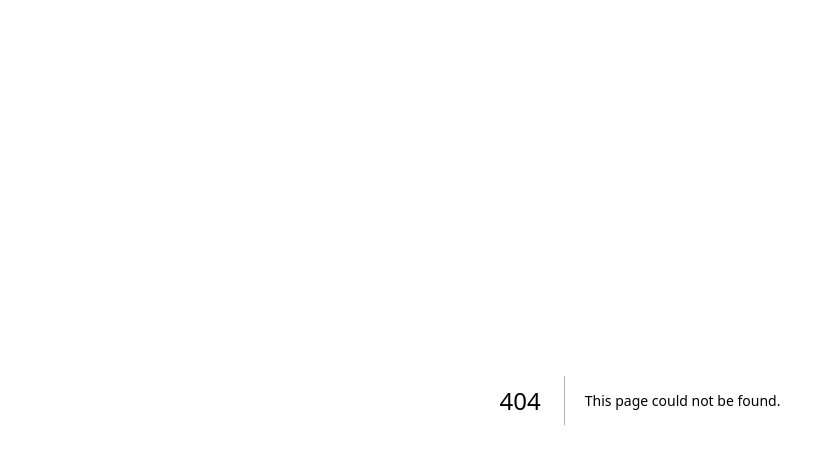
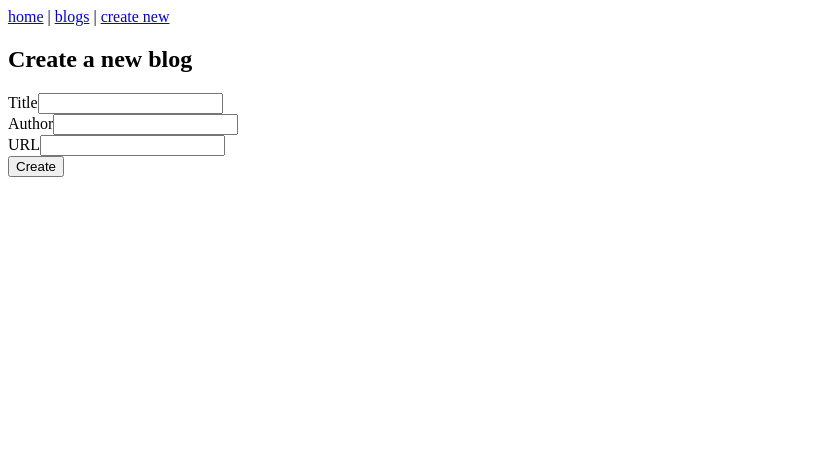
Before and after one commit to umidrza/fs-nextjs-blogs, a Next.js app: page /blogs/new in a window 1280 px wide. Before the commit this address had no page. Shown: the top 464 px of the page, without its empty margins (0-835 px from the left). Built offline with nearby package versions, Linux system fonts and the light colour scheme.

Commit message:
add blogs

```diff
--- /dev/null
+++ b/app/actions/blogs.ts
@@ -0,0 +1,15 @@
+"use server"
+
+import { redirect } from "next/navigation"
+import { addBlog } from "../services/blogs"
+import { revalidatePath } from "next/cache"
+
+export const createBlog = async (formData: FormData) => {
+    const title = formData.get("title") as string
+    const author = formData.get("author") as string
+    const url = formData.get("url") as string
+    await addBlog(title, author, url)
+
+    revalidatePath("/blogs")
+    redirect("/blogs")
+}
--- /dev/null
+++ b/app/blogs/new/page.tsx
@@ -0,0 +1,32 @@
+import { createBlog } from "../../actions/blogs"
+
+const NewBlog = () => {
+  return (
+    <div>
+      <h2>Create a new blog</h2>
+      <form action={createBlog}>
+        <div>
+          <label>
+            Title
+            <input type="text" name="title" required />
+          </label>
+        </div>
+        <div>
+          <label>
+            Author
+            <input type="text" name="author" required />
+          </label>
+        </div>
+        <div>
+          <label>
+            URL
+            <input type="url" name="url" required />
+          </label>
+        </div>
+        <button type="submit">Create</button>
+      </form>
+    </div>
+  )
+}
+
+export default NewBlog
--- a/app/layout.tsx
+++ b/app/layout.tsx
@@ -1,33 +1,22 @@
-import type { Metadata } from "next";
-import { Geist, Geist_Mono } from "next/font/google";
-import "./globals.css";
-
-const geistSans = Geist({
-  variable: "--font-geist-sans",
-  subsets: ["latin"],
-});
-
-const geistMono = Geist_Mono({
-  variable: "--font-geist-mono",
-  subsets: ["latin"],
-});
-
-export const metadata: Metadata = {
-  title: "Create Next App",
-  description: "Generated by create next app",
-};
+import Link from "next/link"
 
 export default function RootLayout({
   children,
-}: Readonly<{
-  children: React.ReactNode;
-}>) {
+}: {
+  children: React.ReactNode
+}) {
   return (
-    <html
-      lang="en"
-      className={`${geistSans.variable} ${geistMono.variable} h-full antialiased`}
-    >
-      <body className="min-h-full flex flex-col">{children}</body>
+    <html lang="en">
+      <body>
+        <nav>
+          <Link href="/">home</Link>
+          {" | "}
+          <Link href="/blogs">blogs</Link>
+          {" | "}
+          <Link href="/blogs/new">create new</Link>
+        </nav>
+        {children}
+      </body>
     </html>
-  );
+  )
 }
--- a/app/page.tsx
+++ b/app/page.tsx
@@ -1,65 +1,14 @@
-import Image from "next/image";
-
-export default function Home() {
+const Home = () => {
   return (
-    <div className="flex flex-col flex-1 items-center justify-center bg-zinc-50 font-sans dark:bg-black">
-      <main className="flex flex-1 w-full max-w-3xl flex-col items-center justify-between py-32 px-16 bg-white dark:bg-black sm:items-start">
-        <Image
-          className="dark:invert"
-          src="/next.svg"
-          alt="Next.js logo"
-          width={100}
-          height={20}
-          priority
-        />
-        <div className="flex flex-col items-center gap-6 text-center sm:items-start sm:text-left">
-          <h1 className="max-w-xs text-3xl font-semibold leading-10 tracking-tight text-black dark:text-zinc-50">
-            To get started, edit the page.tsx file.
-          </h1>
-          <p className="max-w-md text-lg leading-8 text-zinc-600 dark:text-zinc-400">
-            Looking for a starting point or more instructions? Head over to{" "}
-            <a
-              href="https://vercel.com/templates?framework=next.js&utm_source=create-next-app&utm_medium=appdir-template-tw&utm_campaign=create-next-app"
-              className="font-medium text-zinc-950 dark:text-zinc-50"
-            >
-              Templates
-            </a>{" "}
-            or the{" "}
-            <a
-              href="https://nextjs.org/learn?utm_source=create-next-app&utm_medium=appdir-template-tw&utm_campaign=create-next-app"
-              className="font-medium text-zinc-950 dark:text-zinc-50"
-            >
-              Learning
-            </a>{" "}
-            center.
-          </p>
-        </div>
-        <div className="flex flex-col gap-4 text-base font-medium sm:flex-row">
-          <a
-            className="flex h-12 w-full items-center justify-center gap-2 rounded-full bg-foreground px-5 text-background transition-colors hover:bg-[#383838] dark:hover:bg-[#ccc] md:w-[158px]"
-            href="https://vercel.com/new?utm_source=create-next-app&utm_medium=appdir-template-tw&utm_campaign=create-next-app"
-            target="_blank"
-            rel="noopener noreferrer"
-          >
-            <Image
-              className="dark:invert"
-              src="/vercel.svg"
-              alt="Vercel logomark"
-              width={16}
-              height={16}
-            />
-            Deploy Now
-          </a>
-          <a
-            className="flex h-12 w-full items-center justify-center rounded-full border border-solid border-black/[.08] px-5 transition-colors hover:border-transparent hover:bg-black/[.04] dark:border-white/[.145] dark:hover:bg-[#1a1a1a] md:w-[158px]"
-            href="https://nextjs.org/docs?utm_source=create-next-app&utm_medium=appdir-template-tw&utm_campaign=create-next-app"
-            target="_blank"
-            rel="noopener noreferrer"
-          >
-            Documentation
-          </a>
-        </div>
-      </main>
+    <div>
+      <div>
+        <h2>Blogs app</h2>
+        An example app for{" "}
+        <a href="https://courses.mooc.fi/org/uh-cs/courses/full-stack-open-nextjs">
+          Full Stack Open Next.js
+        </a>
+      </div>
     </div>
-  );
+  )
 }
+export default Home
--- /dev/null
+++ b/app/services/blogs.ts
@@ -0,0 +1,37 @@
+const blogs = [
+  {
+    id: 1,
+    title: "next.js is a React framework",
+    author: "John Doe",
+    url: "https://nextjs.org",
+    likes: 10,
+  },
+  {
+    id: 2,
+    title: "React is a JavaScript library",
+    author: "Jane Smith",
+    url: "https://reactjs.org",
+    likes: 20,
+  },
+  {
+    id: 3,
+    title: "Next.js supports both static and dynamic rendering",
+    author: "John Doe",
+    url: "https://nextjs.org",
+    likes: 15,
+  },
+]
+
+let nextId = 4
+
+export const getBlogs = () => {
+  return blogs
+}
+
+export const getBlogById = (id: number) => {
+  return blogs.find(blog => blog.id === id)
+}
+
+export const addBlog = (title: string, author: string, url: string) => {
+  blogs.push({ id: nextId++, title, author, url, likes: 0 })
+}
```
Also changed, not shown: app/blogs/[id]/page.tsx (added, +22 -0 lines), app/blogs/page.tsx (added, +22 -0 lines).
